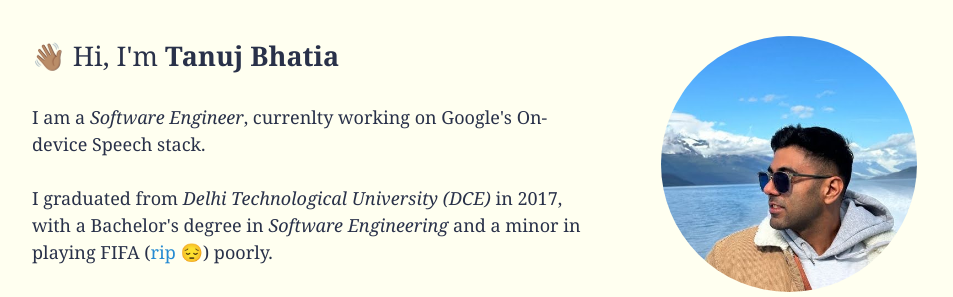
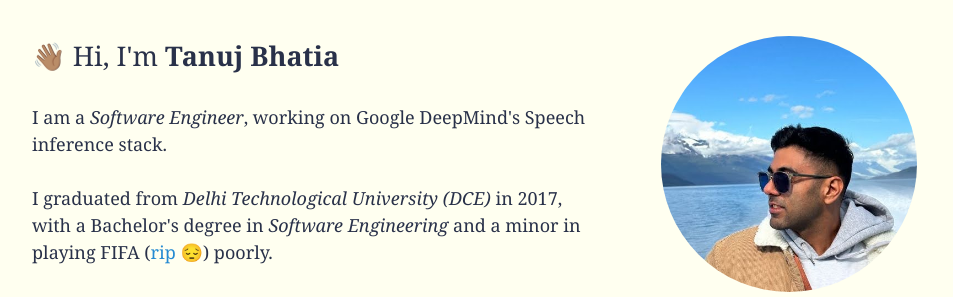
Before and after one commit to t4nuj/t4nuj.github.io, a Jekyll site: the page built from index.html, in a window 1280 px wide. Shown: the part 169-466 px from the top of the page, without its empty margins (160-1113 px from the left). Built offline with Jekyll 4.4.1, drawn with Linux system fonts in a browser that asks for light colours; nearby versions of some CDN libraries; some web fonts are replaced.

```diff
--- a/index.html
+++ b/index.html
@@ -7,7 +7,7 @@ navbar_position: "About"
 <div class="about-grid">
     <div>
         <p class="large-text">👋🏽 Hi, I'm <strong>Tanuj Bhatia</strong></p>
-        <p>I am a <em>Software Engineer</em>, currenlty working on Google's On-device Speech stack.</p>
+        <p>I am a <em>Software Engineer</em>, working on Google DeepMind's  Speech inference stack.</p>
 
         <p>I graduated from <em>Delhi Technological University (DCE)</em> in 2017, with a Bachelor's degree in <em>Software Engineering</em> and a minor in playing FIFA (<a href="https://www.theguardian.com/games/2022/may/10/electronic-arts-ditches-fifa-ea-sports-fc" target="_blank">rip</a> 😔) poorly.</p>
 
```
Also changed, not shown: _work/google.html (+4 -3 lines).
